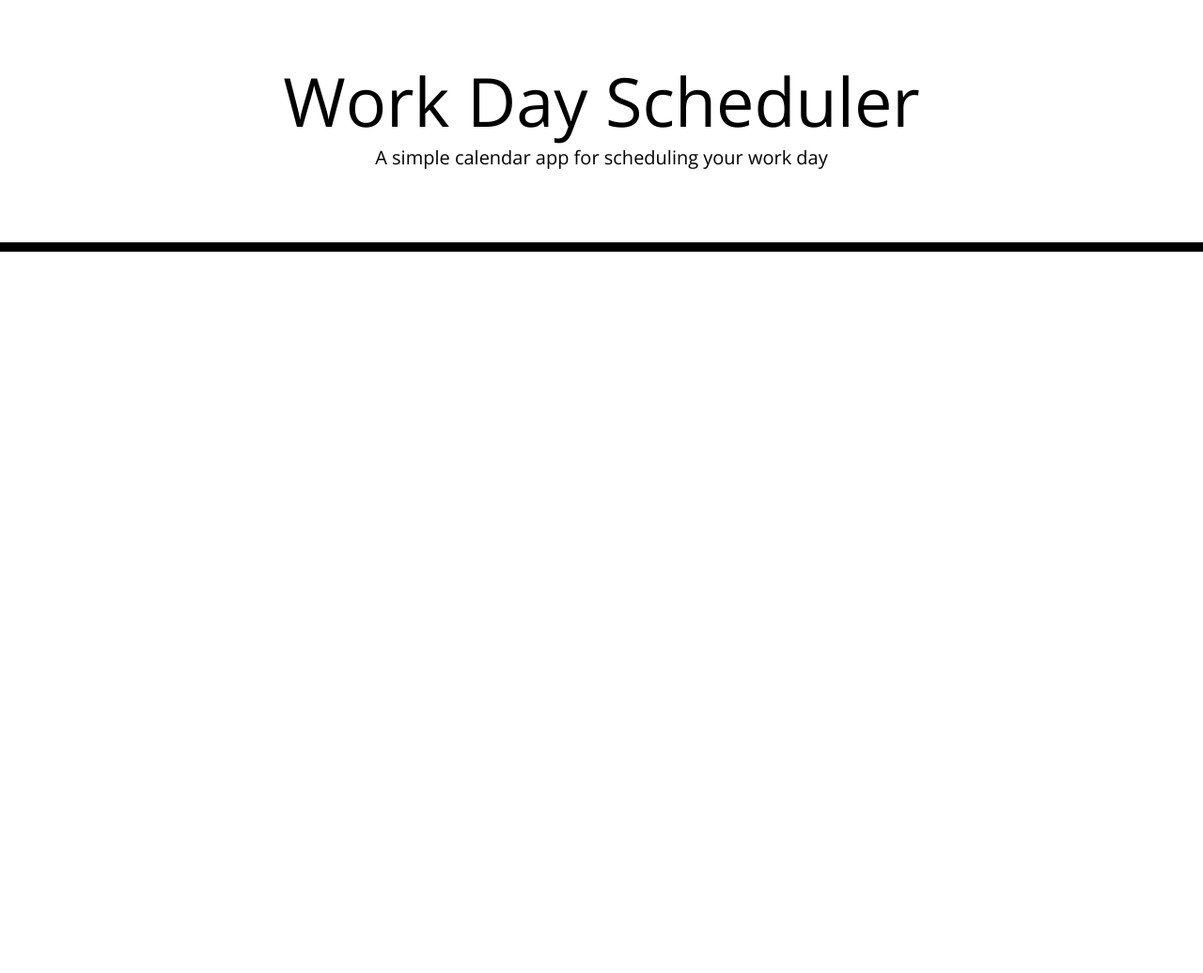
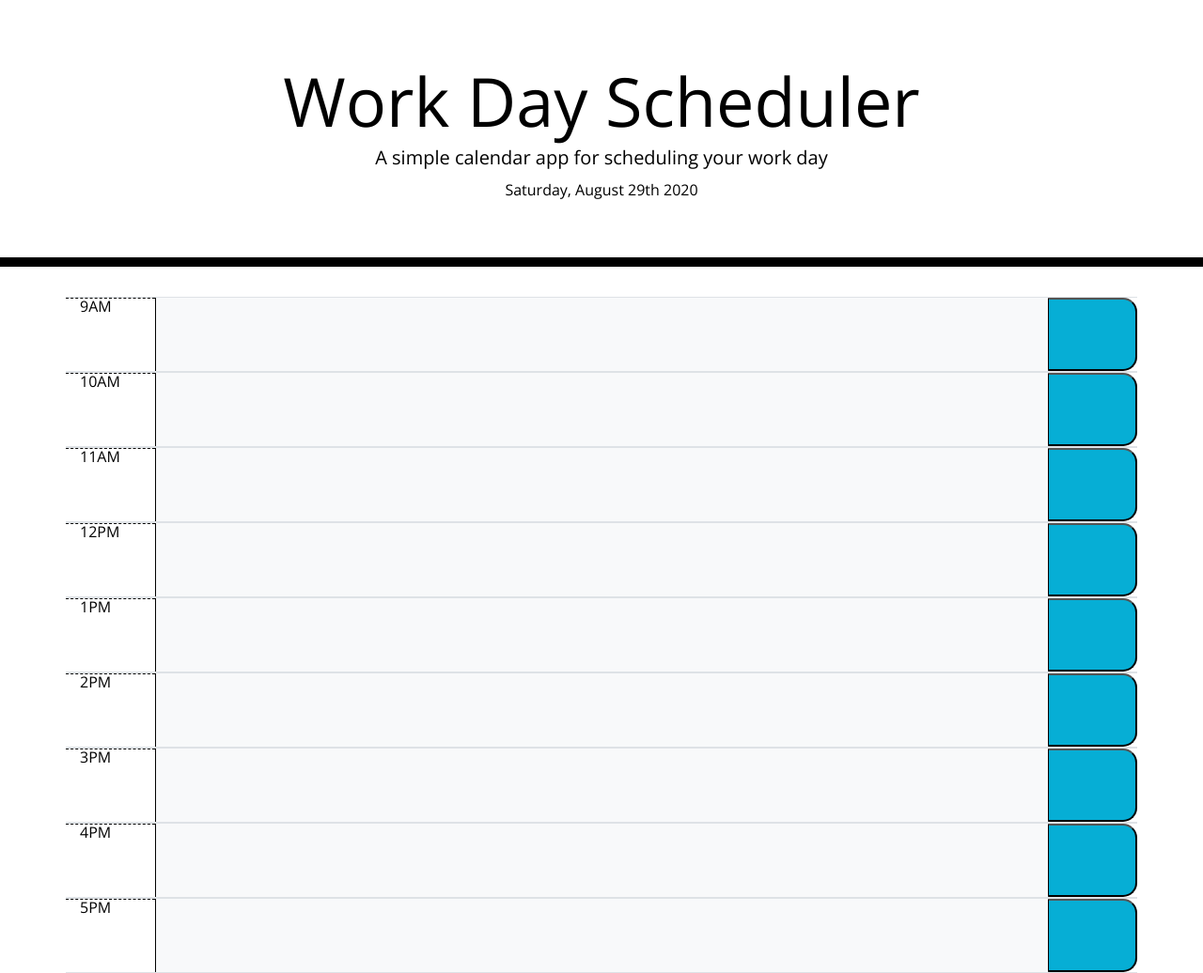
Before and after one commit to Richardflores009/Day-Scheduler, a plain HTML site: page index.html in a window 1280 px wide. Shown: the whole page at 94% size. Before the commit the page ends 800 px from the top, so only its background shows below. Drawn offline with nearby package versions, Linux system fonts and the light colour scheme; files that its build step writes are made by us from their sources; a web font is replaced by a local one.

Commit message:
second commit

```diff
--- a/assets/js/script.js
+++ b/assets/js/script.js
@@ -0,0 +1,53 @@
+var tasks = {}
+var tasks = JSON.parse(localStorage.getItem("tasks")) || {};
+var currentDate = document.getElementById("currentDay")
+
+var currentDay = moment().format('dddd, MMMM Do YYYY')
+var currentHour = moment().format("h")
+$("#currentDay").replaceWith(currentDay)
+
+
+// check if you can see textarea input
+// store input to local storage
+//
+var taskEffect = function (data) {
+
+    if (data == currentHour) {
+        $(this).css("background-color", "red");
+    }
+
+
+
+    // if (moment().format("h").isAfter(data)) {
+    //     $('textarea').addClass("list-group-item-warning");
+    //     console.log(data)
+    // }
+
+}
+taskEffect()
+
+
+var loadSchedule = function (value, hour) {
+
+    tasks[hour] = value
+
+    localStorage.setItem("tasks", JSON.stringify(tasks))
+    // var content = $("div").children('div').text()
+    console.log(tasks.length)
+
+    // button name =
+}
+
+$(document).ready(function () {
+    $(".saveBtn").click(function () {
+        var value = $(this).siblings("textarea").val().trim();
+        var hour = $(this).siblings('div').text()
+        var data = $(this).data("name")
+        // console.log(Object.values(tasks))
+        // console.log(tasks)
+        // console.log(value)
+        loadSchedule(value, hour)
+
+    });
+
+});
--- a/index.html
+++ b/index.html
@@ -4,12 +4,14 @@
 <head>
     <meta charset="UTF-8" />
     <meta name="viewport" content="width=device-width, initial-scale=1.0" />
+    <link rel="stylesheet"
+        href="https://cdnjs.cloudflare.com/ajax/libs/open-iconic/1.1.1/font/css/open-iconic-bootstrap.min.css" />
     <meta http-equiv="X-UA-Compatible" content="ie=edge" />
     <link rel="stylesheet" href="https://stackpath.bootstrapcdn.com/bootstrap/4.3.1/css/bootstrap.min.css" />
     <link rel="stylesheet" href="https://use.fontawesome.com/releases/v5.8.1/css/all.css"
         integrity="sha384-50oBUHEmvpQ+1lW4y57PTFmhCaXp0ML5d60M1M7uH2+nqUivzIebhndOJK28anvf" crossorigin="anonymous" />
     <link href="https://fonts.googleapis.com/css?family=Open+Sans&display=swap" rel="stylesheet" />
-    <link rel="stylesheet" href="style.css" />
+    <link rel="stylesheet" href="/assets/css/style.css" />
     <title>Work Day Scheduler</title>
 </head>
 
@@ -21,10 +23,60 @@
     </header>
     <div class="container">
         <!-- Timeblocks go here -->
+        <div class="row border-top border-bottom ">
+            <div class="hour col-1">9AM</div>
+            <textarea class="description col-10 bg-light text-dark persisted-text" name="text1"></textarea>
+            <button class="saveBtn col-1" id="saveBtn" data-name="9"><i class="oi oi-box"></i></button>
+        </div>
+        <div class="row border-top border-bottom">
+            <div class="hour col-1">10AM</div>
+            <textarea class="description col-10 bg-light text-dark persisted-text" name="text2" data-id="1"></textarea>
+            <button class="saveBtn col-1" data-name="10"><i class="oi oi-box"></i></button>
+        </div>
+        <div class="row border-top border-bottom">
+            <div class="hour col-1">11AM</div>
+            <textarea class="description col-10 bg-light text-dark persisted-text" name="text3"></textarea>
+            <button class="saveBtn col-1" data-name="11"><i class="oi oi-box" data-name="11"></i></button>
+        </div>
+        <div class="row border-top border-bottom">
+            <div class="hour col-1">12PM</div>
+            <textarea class="description col-10 bg-light text-dark persisted-text" name="text4"></textarea>
+            <button class="saveBtn col-1" data-name="12"><i class="oi oi-box"></i></button>
+        </div>
+        <div class="row border-top border-bottom">
+            <div class="hour col-1">1PM</div>
+            <textarea class="description col-10 bg-light text-dark persisted-text" name="text5"></textarea>
+            <button class="saveBtn col-1" data-name="1"><i class="oi oi-box"></i></button>
+        </div>
+        <div class="row border-top border-bottom">
+            <div class="hour col-1">2PM</div>
+            <textarea class="description col-10 bg-light text-dark persisted-text" name="text6"></textarea>
+            <button class="saveBtn col-1" data-name="2"><i class="oi oi-box"></i></button>
+        </div>
+        <div class="row border-top border-bottom">
+            <div class="hour col-1">3PM</div>
+            <textarea class="description col-10 bg-light text-dark persisted-text" name="text7"></textarea>
+            <button class="saveBtn col-1" data-name="3"><i class="oi oi-box"></i></button>
+        </div>
+        <div class="row border-top border-bottom">
+            <div class="hour col-1">4PM</div>
+            <textarea class="description col-10 bg-light text-dark persisted-text" name="text8"></textarea>
+            <button class="saveBtn col-1" data-name="4"><i class="oi oi-box"></i></button>
+        </div>
+        <div class="row border-top border-bottom">
+            <div class="hour col-1">5PM</div>
+            <textarea class="description col-10 bg-light text-dark persisted-text" name="text9"></textarea>
+            <button class="saveBtn col-1" data-name="5"><i class="oi oi-box"></i></button>
+        </div>
+
     </div>
+
+
 
     <script src="https://code.jquery.com/jquery-3.4.1.min.js"></script>
     <script src="https://cdnjs.cloudflare.com/ajax/libs/moment.js/2.24.0/moment.min.js"></script>
+    <script src="https://cdnjs.cloudflare.com/ajax/libs/moment.js/2.27.0/moment.min.js"></script>
+    <script src="assets/js/script.js"></script>
 </body>
 
 </html>
```
